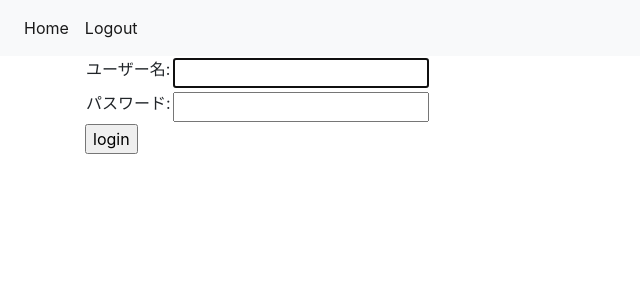
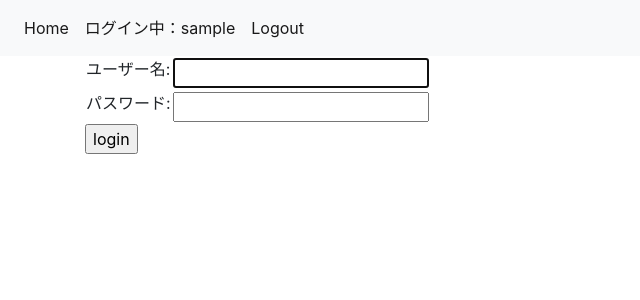
Before and after one commit to bottomofse/groupware, a Django app: page / in a window 1280 px wide. Shown: the top 300 px of the page, without its empty margins (0-640 px from the left). Run offline with Django 4.2, Linux system fonts and the light colour scheme; the visitor is signed in with stand-in values (Sample User, id 1); parts of the project's set-up code (start-up, migrations or seed data) failed here and were passed over; some libraries are stand-ins or nearby versions.

Commit message:
ログイン中のユーザー名表示追加

```diff
--- a/templates/base.html
+++ b/templates/base.html
@@ -19,6 +19,11 @@
                 {% if user.is_authenticated %}
                 <ul class="navbar-nav ms-auto">
                     <li class="nav-item active">
+                        <a class="nav-link" href="">ログイン中：{{ user.username }}</a>
+                    </li>
+                </ul>
+                <ul class="navbar-nav ms-auto">
+                    <li class="nav-item active">
                         <a class="nav-link" href="{% url 'accounts:logout' %}">Logout</a>
                     </li>
                 </ul>
```
